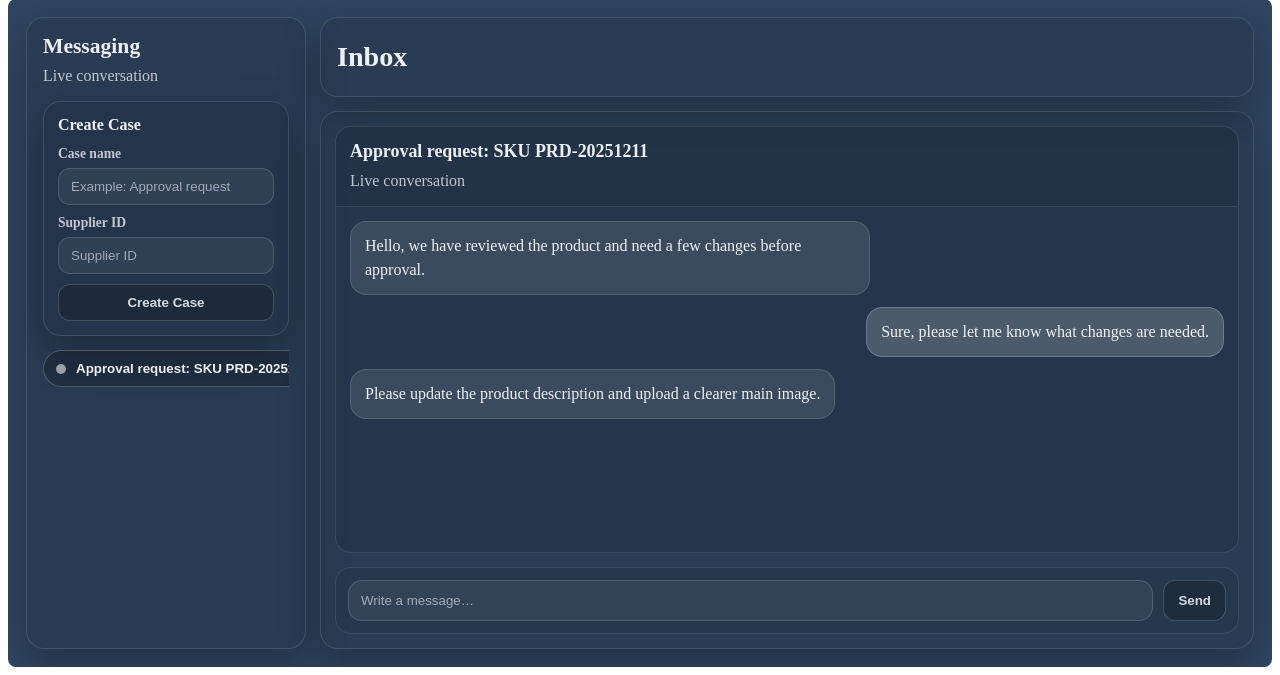
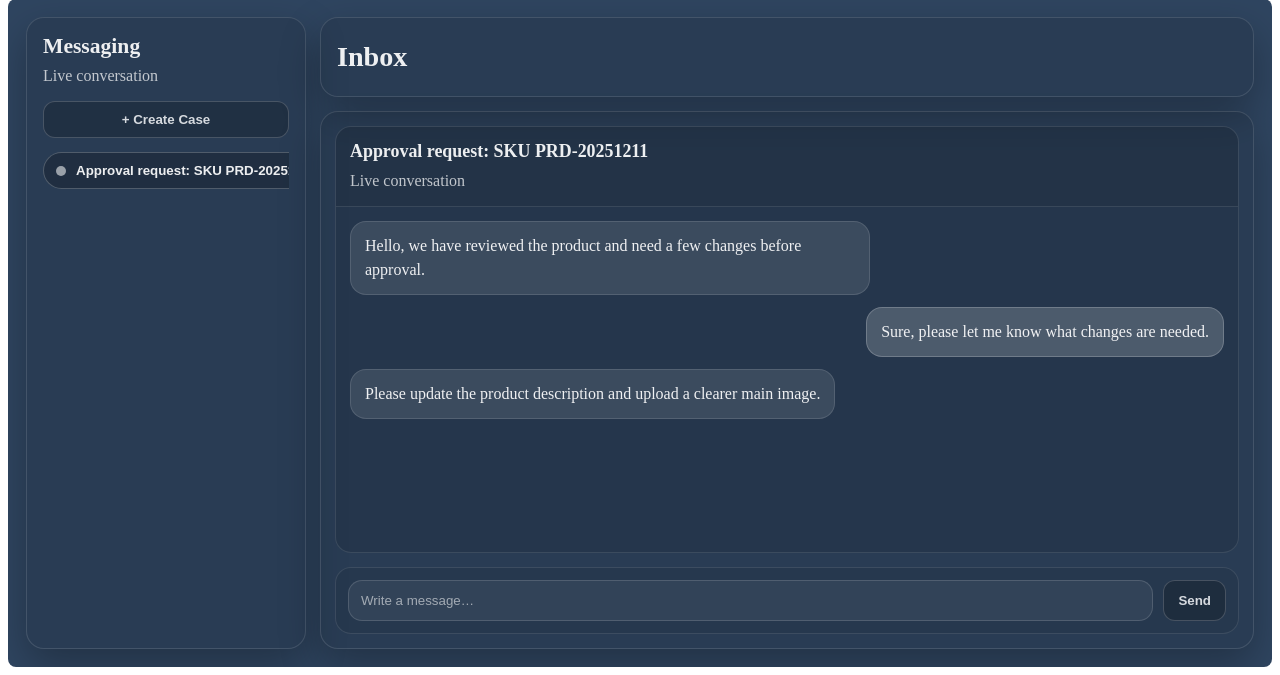
Before and after one commit to AdminPromoflow/Promoflow_v1, a PHP site: page /view/messages/index.php in a window 1280 px wide. Shown: the part 125-800 px from the top of the page. Run offline with PHP 8.4, Linux system fonts and the light colour scheme.

Commit message:
“…”

```diff
--- a/view/messages/messages_section/messages_section.css
+++ b/view/messages/messages_section/messages_section.css
@@ -32,8 +32,7 @@
 
 .msg-sidebar,
 .msg-topbar,
-.msg-reader,
-.msg-create-case {
+.msg-reader {
   background: var(--msg-panel);
   border: 1px solid var(--msg-border);
   border-radius: var(--msg-radius);
@@ -66,50 +65,6 @@
 
 .msg-brand p {
   margin: 6px 0 0;
-}
-
-/* Create Case */
-
-.msg-create-case {
-  padding: 14px;
-  background: rgba(0, 0, 0, .10);
-}
-
-.msg-create-case h3 {
-  margin: 0 0 12px;
-  color: var(--msg-text);
-  font-size: 1rem;
-}
-
-.msg-case-form {
-  display: grid;
-  gap: 10px;
-}
-
-.msg-case-field {
-  display: grid;
-  gap: 6px;
-}
-
-.msg-case-field span {
-  color: var(--msg-muted);
-  font-size: .85rem;
-  font-weight: 700;
-}
-
-.msg-case-field input {
-  width: 100%;
-  min-width: 0;
-  border: 1px solid rgba(255, 255, 255, .14);
-  background: rgba(255, 255, 255, .06);
-  color: var(--msg-text);
-  border-radius: 12px;
-  padding: 10px 12px;
-  outline: none;
-}
-
-.msg-case-field input::placeholder {
-  color: rgba(255, 255, 255, .55);
 }
 
 /* Folders */
@@ -279,6 +234,15 @@
   font-weight: 700;
 }
 
+.msg-btn-close {
+  width: 40px;
+  height: 40px;
+  padding: 0;
+  display: grid;
+  place-items: center;
+  border-radius: 50%;
+}
+
 /* Message bubbles */
 
 .msg-row {
@@ -318,6 +282,92 @@
   margin: 0;
 }
 
+/* Create Case Modal */
+
+.msg-case-modal[hidden] {
+  display: none;
+}
+
+.msg-case-modal {
+  position: fixed;
+  inset: 0;
+  z-index: 9999;
+  display: grid;
+  place-items: center;
+  padding: 18px;
+  background: rgba(0, 0, 0, .55);
+}
+
+.msg-case-modal-card {
+  width: min(520px, 100%);
+  background: #253a54;
+  border: 1px solid var(--msg-border);
+  border-radius: var(--msg-radius);
+  box-shadow: var(--msg-shadow);
+  overflow: hidden;
+}
+
+.msg-case-modal-header {
+  display: flex;
+  align-items: center;
+  justify-content: space-between;
+  gap: 16px;
+  padding: 16px;
+  background: rgba(0, 0, 0, .16);
+  border-bottom: 1px solid rgba(255, 255, 255, .10);
+}
+
+.msg-case-modal-header h3 {
+  margin: 0;
+  color: var(--msg-text);
+  font-size: 1.15rem;
+}
+
+.msg-case-form {
+  display: grid;
+  gap: 14px;
+  padding: 16px;
+}
+
+.msg-case-field {
+  display: grid;
+  gap: 7px;
+}
+
+.msg-case-field span {
+  color: var(--msg-muted);
+  font-size: .9rem;
+  font-weight: 700;
+}
+
+.msg-case-field input,
+.msg-case-field select {
+  width: 100%;
+  min-width: 0;
+  border: 1px solid rgba(255, 255, 255, .14);
+  background: rgba(255, 255, 255, .06);
+  color: var(--msg-text);
+  border-radius: 14px;
+  padding: 12px;
+  outline: none;
+}
+
+.msg-case-field select option {
+  color: #111;
+  background: #fff;
+}
+
+.msg-case-field input::placeholder {
+  color: rgba(255, 255, 255, .55);
+}
+
+.msg-case-modal-footer {
+  display: flex;
+  justify-content: flex-end;
+  gap: 10px;
+  padding-top: 8px;
+}
+
 /* Responsive */
 
 @media (max-width: 900px) {
@@ -346,8 +396,13 @@
     grid-template-columns: 1fr;
   }
 
-  .msg-inputbar .msg-btn {
+  .msg-inputbar .msg-btn,
+  .msg-case-modal-footer .msg-btn {
     width: 100%;
+  }
+
+  .msg-case-modal-footer {
+    flex-direction: column;
   }
 
   .msg-bubble {
--- a/view/messages/messages_section/messages_section.php
+++ b/view/messages/messages_section/messages_section.php
@@ -19,40 +19,9 @@ $jsVLogic  = is_file($jsPathLogic)  ? filemtime($jsPathLogic)  : time();
       <p>Live conversation</p>
     </div>
 
-    <!-- Create Case Section -->
-    <section class="msg-create-case" aria-label="Create new case">
-      <h3>Create Case</h3>
-
-      <form id="create-case-form" class="msg-case-form" autocomplete="off">
-
-        <label class="msg-case-field">
-          <span>Case name</span>
-          <input
-            id="case-name"
-            name="case_name"
-            type="text"
-            placeholder="Example: Approval request"
-            required
-          >
-        </label>
-
-        <label class="msg-case-field">
-          <span>Supplier ID</span>
-          <input
-            id="case-supplier"
-            name="id_supplier"
-            type="number"
-            placeholder="Supplier ID"
-            required
-          >
-        </label>
-
-        <button id="create_case_btn" class="msg-btn msg-btn-primary" type="submit">
-          Create Case
-        </button>
-
-      </form>
-    </section>
+    <button id="open-create-case" class="msg-btn msg-btn-primary" type="button">
+      + Create Case
+    </button>
 
     <nav class="msg-folders" aria-label="Conversations">
       <button class="msg-folder is-active" type="button" aria-current="page">
@@ -101,5 +70,58 @@ $jsVLogic  = is_file($jsPathLogic)  ? filemtime($jsPathLogic)  : time();
 
 </section>
 
+<!-- Create Case Modal -->
+<div id="create-case-modal" class="msg-case-modal" hidden>
+  <div class="msg-case-modal-card" role="dialog" aria-modal="true" aria-labelledby="create-case-title">
+
+    <div class="msg-case-modal-header">
+      <h3 id="create-case-title">Create New Case</h3>
+
+      <button id="close-create-case" class="msg-btn msg-btn-close" type="button" aria-label="Close">
+        ✕
+      </button>
+    </div>
+
+    <form id="create-case-form" class="msg-case-form" autocomplete="off">
+
+      <label class="msg-case-field">
+        <span>Case name</span>
+        <input
+          id="case-name"
+          name="case_name"
+          type="text"
+          placeholder="Example: Approval request"
+          required
+        >
+      </label>
+
+      <label class="msg-case-field">
+        <span>Supplier</span>
+
+        <select id="case-supplier" name="id_supplier" required>
+          <option value="">Select supplier</option>
+
+          <!-- Estos datos luego pueden venir desde la base de datos -->
+          <option value="1">Supplier One - supplier1@email.com</option>
+          <option value="2">Supplier Two - supplier2@email.com</option>
+          <option value="3">Supplier Three - supplier3@email.com</option>
+        </select>
+      </label>
+
+      <div class="msg-case-modal-footer">
+        <button id="cancel-create-case" class="msg-btn" type="button">
+          Cancel
+        </button>
+
+        <button id="create_case_btn" class="msg-btn msg-btn-primary" type="submit">
+          Create Case
+        </button>
+      </div>
+
+    </form>
+
+  </div>
+</div>
+
 <script defer src="<?= $jsPathLogic ?>?v=<?= $jsVLogic ?>"></script>
 <script defer src="<?= $jsPath ?>?v=<?= $jsV ?>"></script>
```
Also changed, not shown: view/messages/messages_section/messages_section.js (+71 -0 lines).
